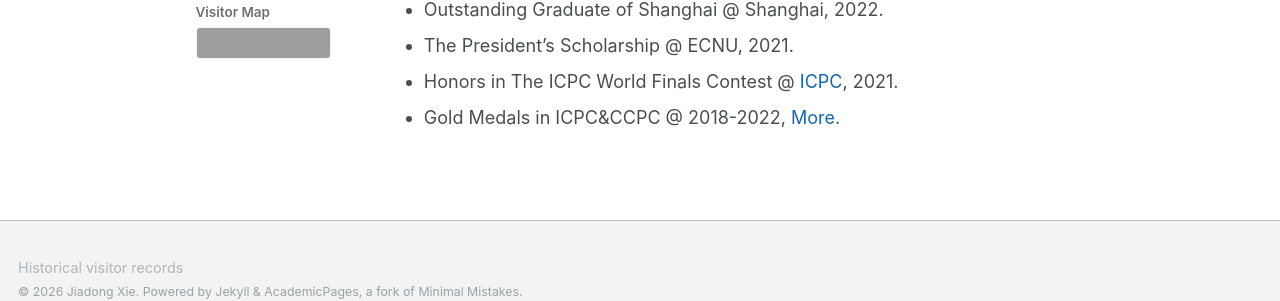
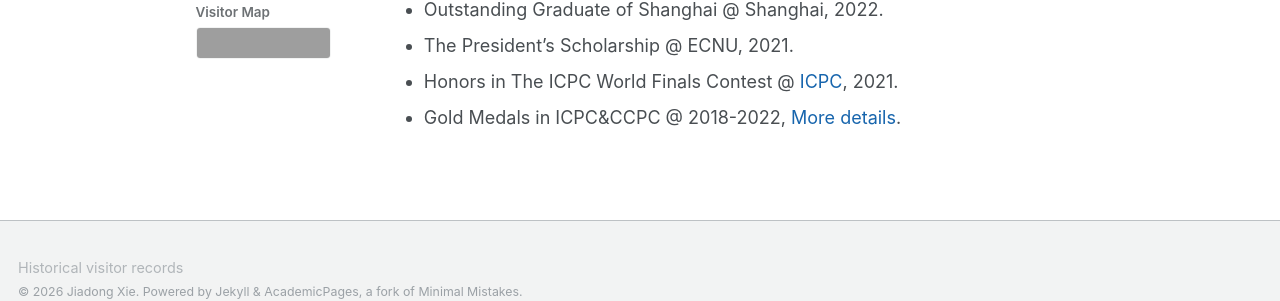
Before and after one commit to Xiejiadong/Xiejiadong.github.io, a Jekyll site: the page built from _pages/about.md, in a window 1280 px wide and 900 px high, scrolled down 2446 px, cut to the strip 562-863 px from the top of the window. Built offline with Jekyll 4.4.1, drawn with Linux system fonts in a browser that asks for light colours; some web fonts are replaced; grey boxes are pictures that could not be loaded.

Commit message:
Update about.md

```diff
--- a/_pages/about.md
+++ b/_pages/about.md
@@ -69,4 +69,4 @@ Selected Awards
 - Outstanding Graduate of Shanghai @ Shanghai, 2022.
 - The President's Scholarship @ ECNU, 2021.
 - Honors in The ICPC World Finals Contest @ [ICPC](/files/awards/2020-Invitational-PLACE.pdf), 2021.
-- Gold Medals in ICPC&CCPC @ 2018-2022, [More](/competition/).
+- Gold Medals in ICPC&CCPC @ 2018-2022, [More details](/competition/).
```
